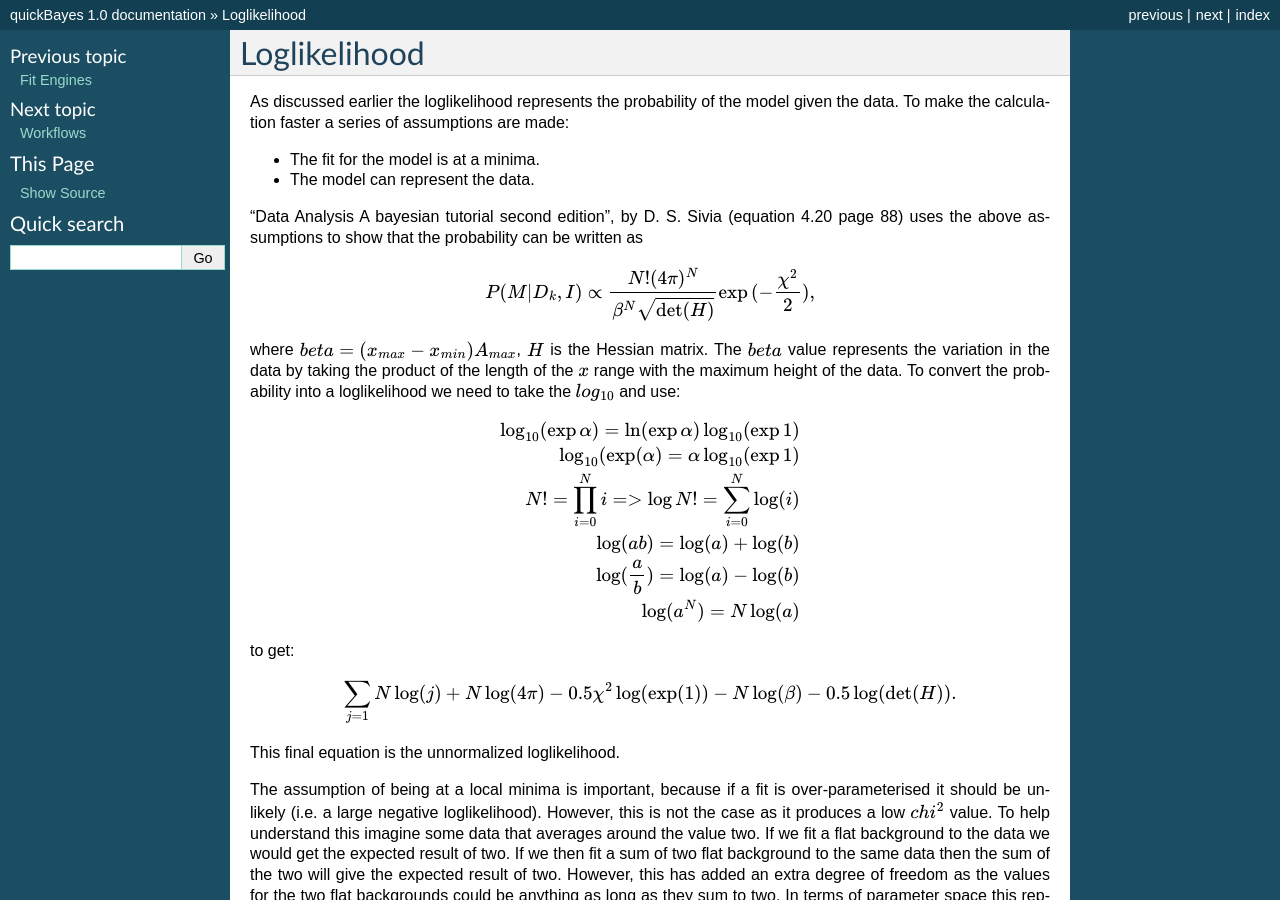
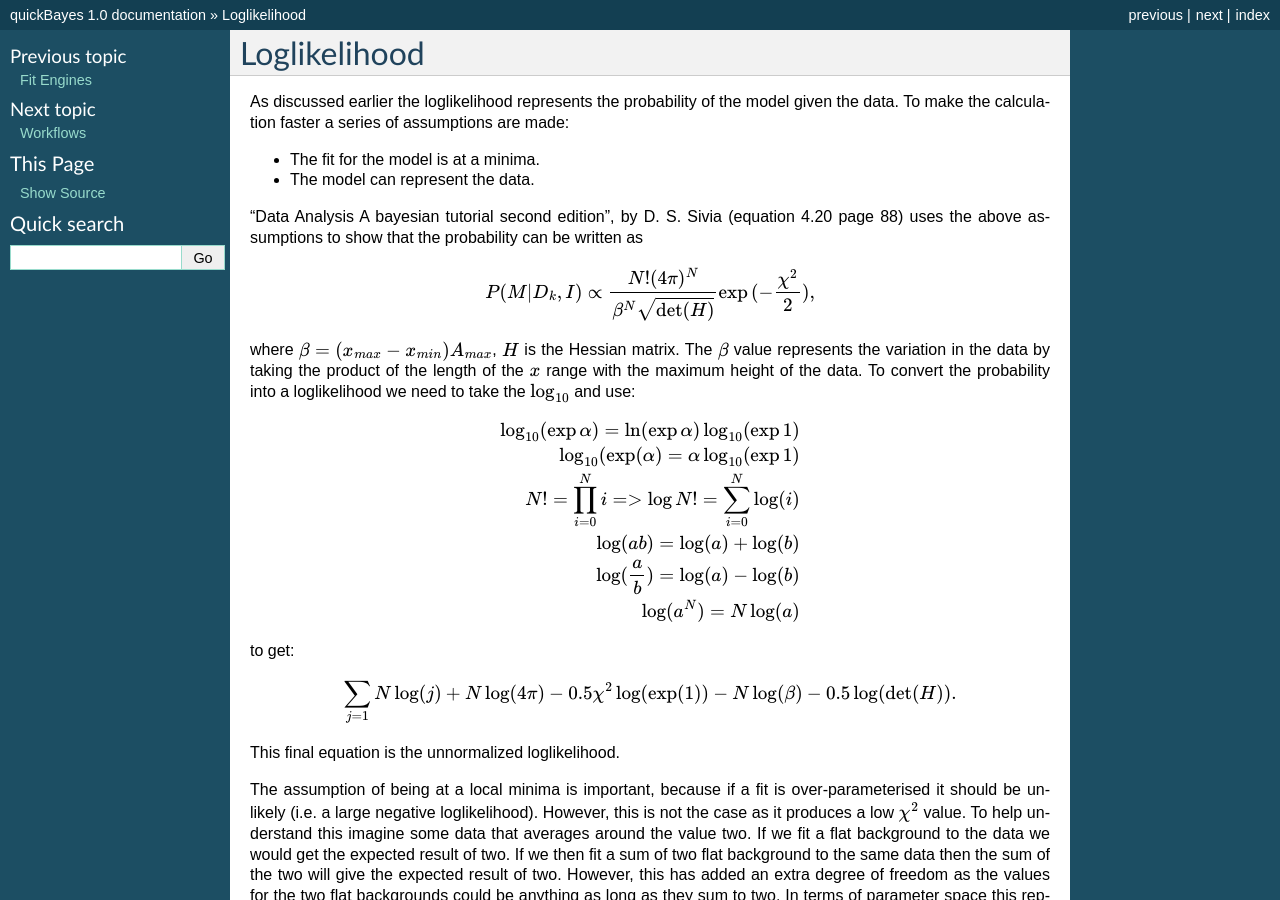
Before and after one commit to ISISNeutronMuon/quickBayes, a Sphinx documentation site: the page built from docs/source/loglikelihood.rst, in a window 1280 px wide and 900 px high. Built offline with Sphinx 7.4.7, drawn with Linux system fonts in a browser that asks for light colours.

```diff
--- a/docs/source/fitting/fit_engines.rst
+++ b/docs/source/fitting/fit_engines.rst
@@ -57,7 +57,7 @@ There is also a :code:`set_guess_and_bounds` method to update the guess and boun
 GoFit
 =====
 
-The :code:`GoFitEngine` uses the :code:`multistart` method from GoFit.
+The :code:`GoFitEngine` uses the :code:`multistart` method from `GoFit <https://ralna.github.io/GOFit/_build/html/index.html>`.
 At initialisation it also requires
 
 - The lower bounds for the fit parameters.
--- a/docs/source/fitting/fit_functions.rst
+++ b/docs/source/fitting/fit_functions.rst
@@ -2,7 +2,8 @@ Fit Functions
 =============
 
 Fit functions are the mathematical representations of the data.
-In quickBayes the fit functions are all classes with a very specific structure, see <insert link> for a full list of currently available options.
+In quickBayes the fit functions are all classes with a very specific structure, see :ref:`here<quickBayes.fit_functions
+>` for a full list of currently available options.
 The first step is to create a fit function object, these are Python classes designed to make it easier for inspecting important information.
 As an example we will use the gaussian function and this page will outline the various methods that you can use.
 The simplest example is to just create a fit function and to then call it.
@@ -60,7 +61,7 @@ Hence,
 
 .. code-block:: python
 
-  [1.0, 2.0, 3.0]
+  [1.0, 0.0, 2.0]
 
 Or a specific index can be given
 
--- a/docs/source/history.rst
+++ b/docs/source/history.rst
@@ -10,7 +10,7 @@ For lorentzian fits it produced the close enough results.
 However, for a stretched exponential it gave different results for the FWHM.
 The stretched exponential results for the FWHM are different to quasielasticbayes, as shown by the figure below.
 However, the new results agree with the FWHM values for fitting a single Lorentzian ('QL').
-The quickBayes method provides FWHM results that are comparable for all :math:`Q` values (green and black data), unlike the original code that has a divergence for low :math`Q` value.
+The quickBayes method provides FWHM results that are comparable for all :math:`Q` values (green and black data), unlike the original code that has a divergence for low :math:`Q` value.
 
 .. figure:: /images/qse_cf.png
    :alt: qse_cf.png
--- a/docs/source/loglikelihood.rst
+++ b/docs/source/loglikelihood.rst
@@ -12,9 +12,9 @@ To make the calculation faster a series of assumptions are made:
 .. math::
     P(M|D_k,I) \propto \frac{N! (4\pi)^N}{\beta^N\sqrt{\det(H)}}\exp{(-\frac{\chi^2}{2})},
 
-where :math:`\\beta = (x_{max}-x_{min})A_{max}`, :math:`H` is the Hessian matrix.
-The :math:`\\beta` value represents the variation in the data by taking the product of the length of the :math:`x` range with the maximum height of the data.
-To convert the probability into a loglikelihood we need to take the :math:`\\log_{10}` and use:
+where :math:`\beta = (x_{max}-x_{min})A_{max}`, :math:`H` is the Hessian matrix.
+The :math:`\beta` value represents the variation in the data by taking the product of the length of the :math:`x` range with the maximum height of the data.
+To convert the probability into a loglikelihood we need to take the :math:`\log_{10}` and use:
 
 .. math::
     \log_{10}(\exp{\alpha}) = \ln(\exp{\alpha})\log_{10}(\exp{1}) \\
@@ -33,7 +33,7 @@ to get:
 This final equation is the unnormalized loglikelihood.
 
 The assumption of being at a local minima is important, because if a fit is over-parameterised it should be unlikely (i.e. a large negative loglikelihood).
-However, this is not the case as it produces a low :math:`\\chi^2` value.
+However, this is not the case as it produces a low :math:`\chi^2` value.
 To help understand this imagine some data that averages around the value two.
 If we fit a flat background to the data we would get the expected result of two.
 If we then fit a sum of two flat background to the same data then the sum of the two will give the expected result of two.
--- a/docs/source/workflows/workflows.rst
+++ b/docs/source/workflows/workflows.rst
@@ -69,7 +69,7 @@ Model Selection
 The main advantage of a workflow is to simplify model selection.
 Examples for the models being selected between could be the number of Lorentzians (:code:`QLData`) or the number of exponential decays (:code:`MuonExpDecay`) .
 The :code:`ModelSelectionWorkflow` simplifies creating these kind of analyses.
-It inherits the the :code:`workflowTemplate` class but has as additional property :code`get_parameters_and_errors`.
+It inherits the the :code:`workflowTemplate` class but has as additional property :code:`get_parameters_and_errors`.
 It also has two additional methods
 
 - :code:`update_function` for updating the model (e.g. adding a peak).
```
